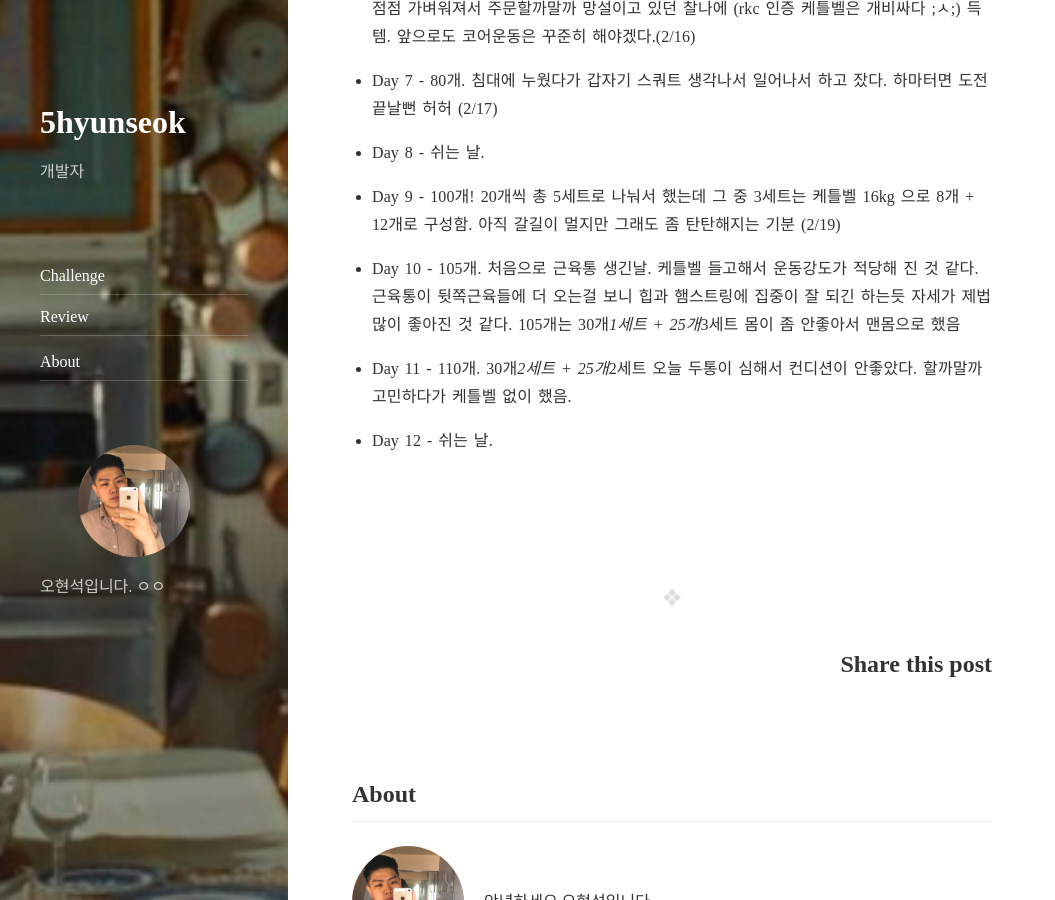
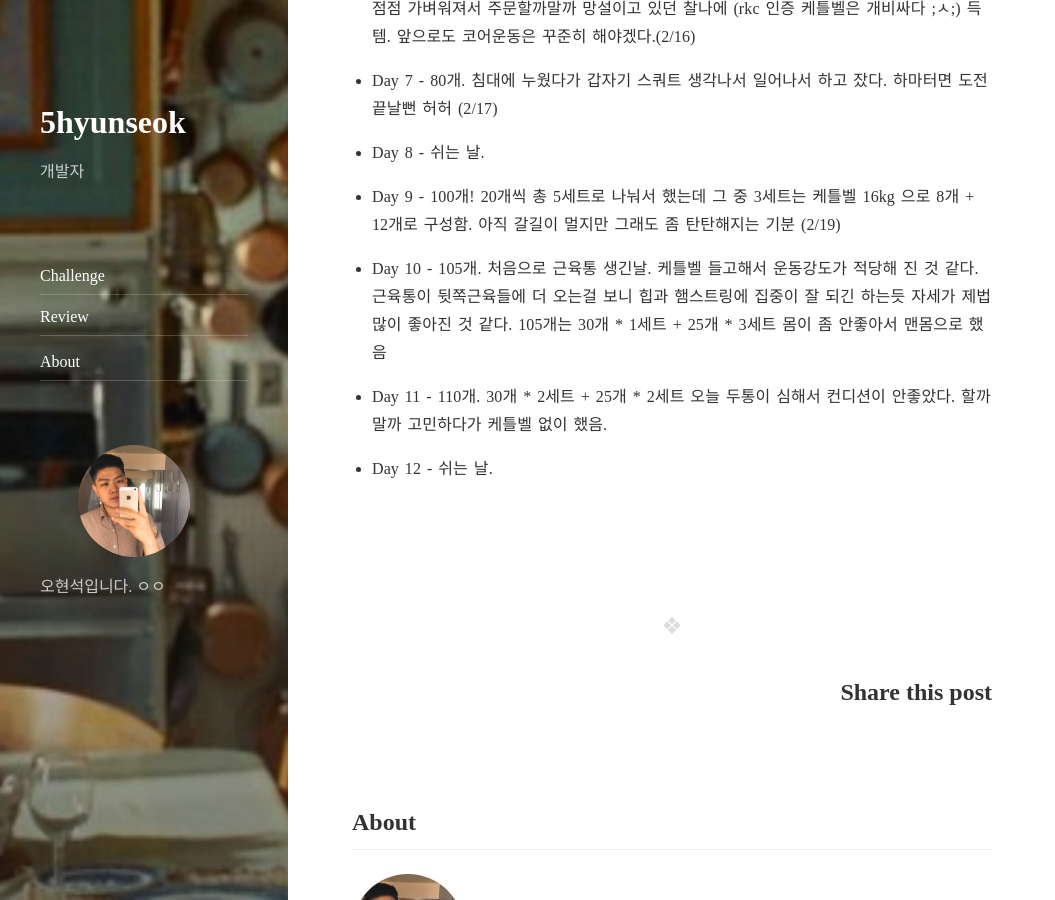
Before and after one commit to 5hyunseok/5hyunseok.github.io, a Jekyll site: the page built from _posts/2018-02-11-squat-challenge.markdown, in a window 1280 px wide and 900 px high, scrolled down 2070 px. Shown: the whole window, without its empty margins (0-1055 px from the left). Built offline with Jekyll 4.4.1, drawn with Linux system fonts in a browser that asks for light colours; nearby versions of some CDN libraries; comment, search, counter and statistics services are not loaded.

Commit message:
Modify asterick escape

```diff
--- a/_posts/2018-02-11-squat-challenge.markdown
+++ b/_posts/2018-02-11-squat-challenge.markdown
@@ -45,8 +45,8 @@ comments: true
 
 - Day 9 - 100개! 20개씩 총 5세트로 나눠서 했는데 그 중 3세트는 케틀벨 16kg 으로 8개 + 12개로 구성함. 아직 갈길이 멀지만 그래도 좀 탄탄해지는 기분 (2/19)
 
-- Day 10 - 105개. 처음으로 근육통 생긴날. 케틀벨 들고해서 운동강도가 적당해 진 것 같다. 근육통이 뒷쪽근육들에 더 오는걸 보니 힙과 햄스트링에 집중이 잘 되긴 하는듯 자세가 제법 많이 좋아진 것 같다. 105개는 30개*1세트 + 25개*3세트 몸이 좀 안좋아서 맨몸으로 했음
+- Day 10 - 105개. 처음으로 근육통 생긴날. 케틀벨 들고해서 운동강도가 적당해 진 것 같다. 근육통이 뒷쪽근육들에 더 오는걸 보니 힙과 햄스트링에 집중이 잘 되긴 하는듯 자세가 제법 많이 좋아진 것 같다. 105개는 30개 \* 1세트 + 25개 \* 3세트 몸이 좀 안좋아서 맨몸으로 했음
 
-- Day 11 - 110개. 30개*2세트 + 25개*2세트 오늘 두통이 심해서 컨디션이 안좋았다. 할까말까 고민하다가 케틀벨 없이 했음.
+- Day 11 - 110개. 30개 \* 2세트 + 25개 \* 2세트 오늘 두통이 심해서 컨디션이 안좋았다. 할까말까 고민하다가 케틀벨 없이 했음.
 
 - Day 12 - 쉬는 날.
```
